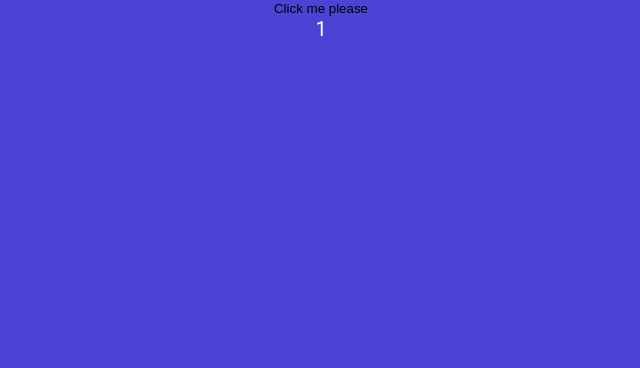
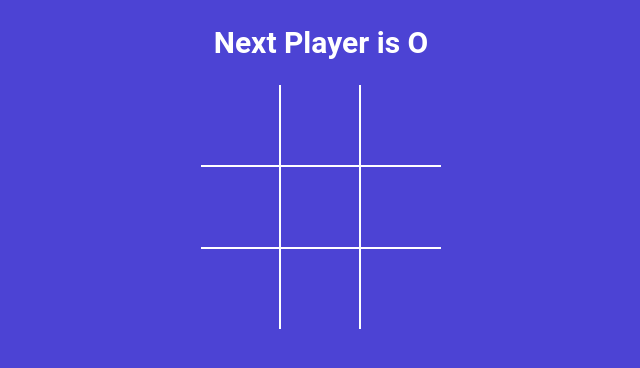
Before and after one commit to AkshayTyagi292/ticTacToe-game, a React (Vite) app: page / in a window 1280 px wide. Shown: the top 368 px of the page, without its empty margins (319-959 px from the left). Built offline with nearby package versions, Linux system fonts and the light colour scheme.

Commit message:
lifted up state to App component. Show status message to the user, calculate winner

```diff
--- a/src/App.jsx
+++ b/src/App.jsx
@@ -1,22 +1,38 @@
-import {useState} from 'react';
 import './styles.scss';
+import { useState } from 'react';
 import Board from './components/Board';
+import { calculateWinner } from './winner';
 
 function App() {
+  const [squares, setSquares] = useState(Array(9).fill(null));
+  const [isXNext, setIsXNext] = useState(false);
 
-  const [counter, setCounter]= useState(1);
+  const winner = calculateWinner(squares);
+  const nextPlayer = isXNext ? 'X' : 'O';
+  const statusMessage = winner ? `Winner is ${winner}` : `Next Player is ${nextPlayer}`;
 
-  const onBtnClick = () => {
-    console.log('hello');
-    setCounter((currentCounter)=>{
-      return currentCounter + 1;
-    });
-  };
+  const handleSquareClick = clickedPosition => {
+
+    if(squares[clickedPosition] || winner){
+        return;
+    }
+
+    setSquares((currentSquares) =>{
+        return currentSquares.map((squareValue, position) => {
+            if(clickedPosition == position){
+                return isXNext ? 'X' : 'O';
+            }
+            return squareValue;
+        })
+    })
+
+    setIsXNext((currentIsXNext) => !currentIsXNext)
+};
 
   return (
-    <div className='app'>
-    <button onClick={onBtnClick}>Click me please</button>
-    <div>{counter}</div>
+    <div className="app">
+    <h2>{statusMessage}</h2>
+      <Board squares={squares} handleSquareClick={handleSquareClick}/>
     </div>
   );
 }
--- a/src/components/Board.jsx
+++ b/src/components/Board.jsx
@@ -1,21 +1,7 @@
 import {useState} from 'react';
 import Square from "./Square";
 
-const Board = () =>{
-    const [squares, setSquares] = useState(Array(9).fill(null));
-
-    console.log(squares);
-
-    const handleSquareClick = clickedPosition => {
-        setSquares((currentSquares) =>{
-            return currentSquares.map((squareValue, position) => {
-                if(clickedPosition == position){
-                    return 'X';
-                }
-                return squareValue;
-            })
-        })
-    };
+const Board = ({squares, handleSquareClick}) =>{
 
     const renderSquare = (position) => {
         return (
--- /dev/null
+++ b/src/winner.js
@@ -0,0 +1,19 @@
+export function calculateWinner(squares) {
+    const lines = [
+      [0, 1, 2],
+      [3, 4, 5],
+      [6, 7, 8],
+      [0, 3, 6],
+      [1, 4, 7],
+      [2, 5, 8],
+      [0, 4, 8],
+      [2, 4, 6],
+    ];
+    for (let i = 0; i < lines.length; i++) {
+      const [a, b, c] = lines[i];
+      if (squares[a] && squares[a] === squares[b] && squares[a] === squares[c]) {
+        return squares[a];
+      }
+    }
+    return null;
+  }
```
